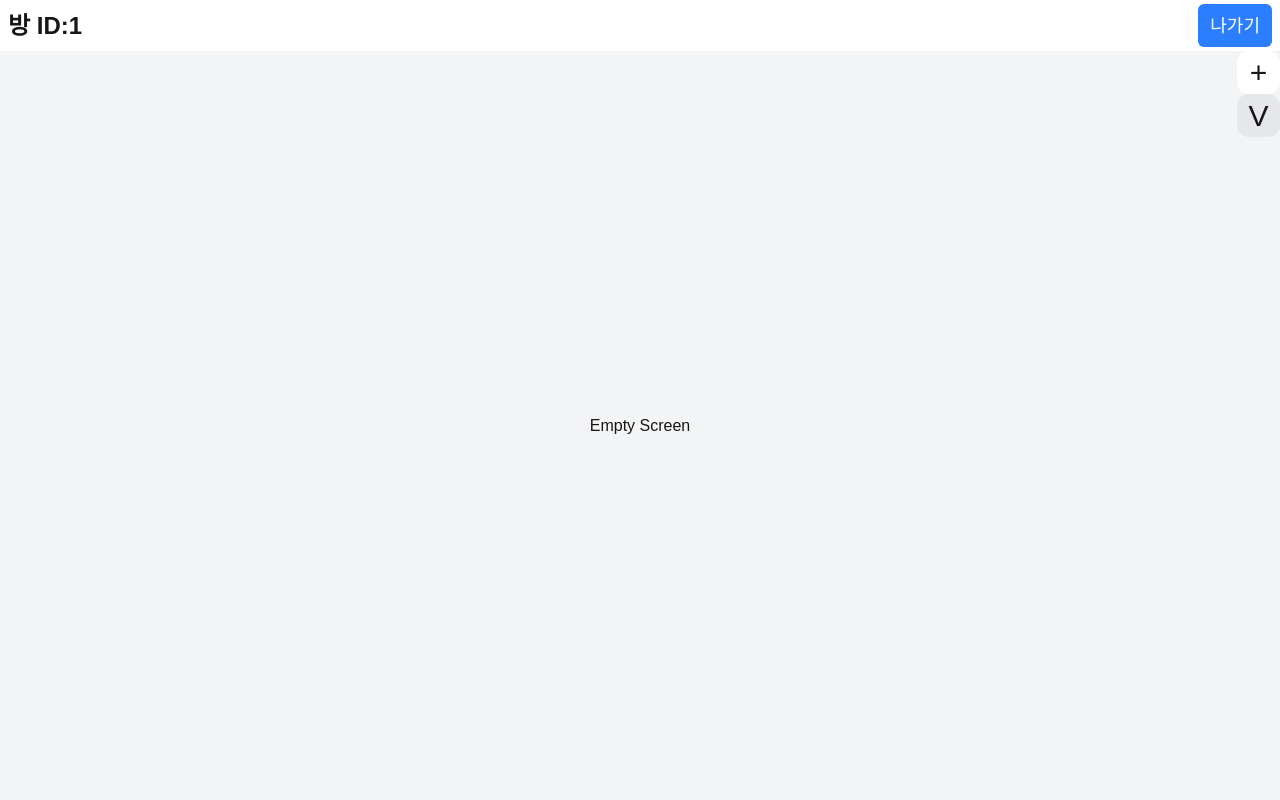
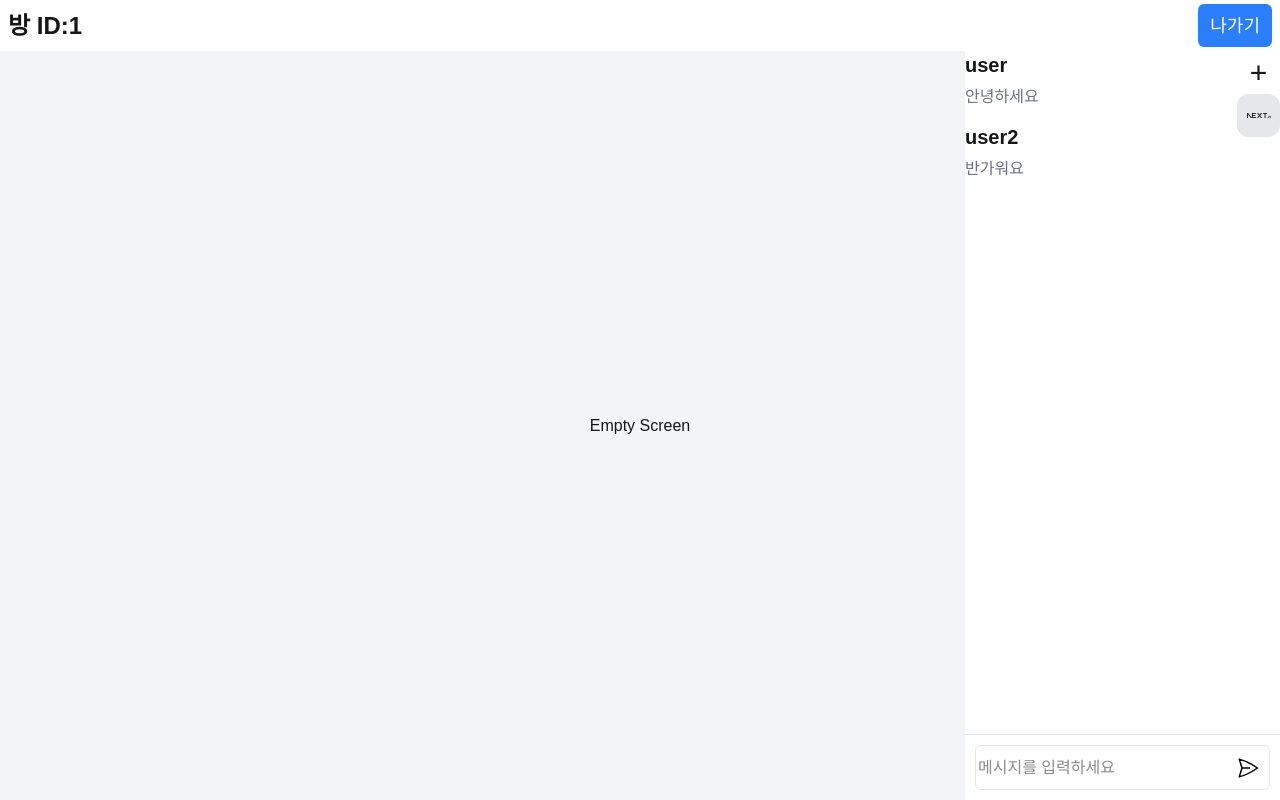
Before and after one commit to mastajeje/collab-view, a Next.js app in the folder apps/client/: page /room/1 in a window 1280 px wide. Built offline with nearby package versions, Linux system fonts and the light colour scheme; no server answers.

Commit message:
wip chatting

```diff
--- a/apps/client/app/room/containers/ViewerContainer.tsx
+++ b/apps/client/app/room/containers/ViewerContainer.tsx
@@ -6,6 +6,7 @@ import { useEffect, useState } from "react";
 import { sendImage } from "@/sockets/events/image";
 import { useSocketStore } from "@/stores/socketStore";
 import { joinRoom } from "@/sockets/events/room";
+import { ChatWindow } from "@/components/organisms/ChatWindow";
 
 export default function CollaborationContainer({
   roomId,
@@ -25,11 +26,10 @@ export default function CollaborationContainer({
 
   useEffect(() => {
     if (isConnected && socket && username) {
+      joinRoom(socket, roomId, username);
       onEvents();
-      joinRoom(roomId, username);
       initImageListener((image) => {
         setMode("image");
-        console.log("image", image);
         setImageUrl(image);
       });
     }
@@ -61,6 +61,7 @@ export default function CollaborationContainer({
         onUpload={handleUpload}
       />
       <ViewerSwitcher mode={mode} imageUrl={imageUrl} />
+      <ChatWindow />
     </div>
   );
 }
--- a/apps/client/components/atoms/Button.tsx
+++ b/apps/client/components/atoms/Button.tsx
@@ -5,7 +5,7 @@ export default function Button({
 }: {
   text: string;
   onClick?: () => void;
-  size?: "auto" | "full";
+  size?: "sm" | "md" | "lg" | "auto" | "full";
 }) {
   return (
     <button
--- a/apps/client/components/atoms/IconButton.tsx
+++ b/apps/client/components/atoms/IconButton.tsx
@@ -1,16 +1,29 @@
+import Image from "next/image";
+
 export default function IconButton({
   icon,
   onClick,
+  size = "md",
+  backgroundColor = "bg-gray-200",
 }: {
   icon: string;
   onClick: () => void;
+  size?: "sm" | "md" | "lg";
+  backgroundColor?: string;
 }) {
+  const sizeClass = {
+    sm: "h-[30px] w-[30px]",
+    md: "h-[43px] w-[43px]",
+    lg: "h-[56px] w-[56px]",
+  };
+
   return (
     <button
       onClick={onClick}
-      className="flex h-[43px] w-[43px] cursor-pointer items-center justify-center rounded-xl bg-gray-200 p-2 text-3xl"
+      className={`flex cursor-pointer items-center justify-center rounded-xl ${backgroundColor} p-2 text-3xl ${sizeClass[size]}`}
     >
-      {icon}
+      <Image src={icon} alt="icon" width={24} height={24} />
+      {/* {icon} */}
     </button>
   );
 }
--- a/apps/client/components/atoms/Input.tsx
+++ b/apps/client/components/atoms/Input.tsx
@@ -1,11 +1,15 @@
-export default function Input({ placeholder }: { placeholder: string }) {
+export default function Input({
+  placeholder,
+  border = "border-1 border-gray-200 rounded-md",
+}: {
+  placeholder: string;
+  border?: string;
+}) {
   return (
-    <div>
-      <input
-        className="h-[43px] w-auto min-w-[250px] rounded-md border-1 border-gray-200 p-[2px]"
-        type="text"
-        placeholder={placeholder}
-      />
-    </div>
+    <input
+      className={`h-[43px] w-auto min-w-[250px] rounded-md border-1 border-gray-200 p-[2px] ${border}`}
+      type="text"
+      placeholder={placeholder}
+    />
   );
 }
--- /dev/null
+++ b/apps/client/components/atoms/MessageBox.tsx
@@ -0,0 +1,3 @@
+export const MessageBox = ({ message }: { message: string }) => {
+  return <p className="text-gray-500">{message}</p>;
+};
--- /dev/null
+++ b/apps/client/components/atoms/UsernameBar.tsx
@@ -0,0 +1,3 @@
+export const UsernameBar = ({ username }: { username: string }) => {
+  return <span className="text-xl font-bold">{username}</span>;
+};
--- /dev/null
+++ b/apps/client/components/molecules/ChatBox.tsx
@@ -0,0 +1,17 @@
+import { MessageBox } from "../atoms/MessageBox";
+import { UsernameBar } from "../atoms/UsernameBar";
+
+export const ChatBox = ({
+  username,
+  message,
+}: {
+  username: string;
+  message: string;
+}) => {
+  return (
+    <div className="flex flex-col gap-1.5">
+      <UsernameBar username={username} />
+      <MessageBox message={message} />
+    </div>
+  );
+};
--- /dev/null
+++ b/apps/client/components/molecules/ChatInput.tsx
@@ -0,0 +1,16 @@
+import IconButton from "../atoms/IconButton";
+import Input from "../atoms/Input";
+
+export const ChatInput = () => {
+  return (
+    <div className="m-2.5 flex rounded-md border-1 border-gray-200">
+      <Input placeholder="메시지를 입력하세요" border="border-none" />
+      <IconButton
+        icon={"/send.svg"}
+        size="md"
+        onClick={() => {}}
+        backgroundColor=""
+      />
+    </div>
+  );
+};
--- a/apps/client/components/molecules/ViewModeButtons.tsx
+++ b/apps/client/components/molecules/ViewModeButtons.tsx
@@ -15,7 +15,7 @@ export default function ViewModeButtons({ onModeChange, onUpload }: Props) {
     >
       {/* <IconButton icon="I" onClick={() => onModeChange("image")} /> */}
       <UploadButton onUpload={onUpload} />
-      <IconButton icon="V" onClick={() => onModeChange("video")} />
+      <IconButton icon="/next.svg" onClick={() => onModeChange("video")} />
     </div>
   );
 }
--- /dev/null
+++ b/apps/client/components/organisms/ChatWindow.tsx
@@ -0,0 +1,41 @@
+import { useChatStore } from "@/stores/chatStore";
+import { ChatInput } from "../molecules/ChatInput";
+import { ChatBox } from "../molecules/ChatBox";
+
+const messages = [
+  {
+    id: 1,
+    content: "안녕하세요",
+    sender: "user",
+  },
+  {
+    id: 2,
+    content: "반가워요",
+    sender: "user2",
+  },
+];
+
+export const ChatWindow = () => {
+  //   const messages = useChatStore((state) => state.messages);
+
+  return (
+    <div
+      aria-label="chat-window"
+      className="absolute right-0 flex h-full flex-col justify-between bg-white"
+    >
+      <div className="flex flex-col gap-3.5">
+        {messages.map((message, index) => (
+          <ChatBox
+            key={index}
+            username={message.sender}
+            message={message.content}
+          />
+        ))}
+      </div>
+
+      <div className="border-t-1 border-gray-200">
+        <ChatInput />
+      </div>
+    </div>
+  );
+};
--- /dev/null
+++ b/apps/client/stores/chatStore.ts
@@ -0,0 +1,19 @@
+import { create } from "zustand";
+
+type Message = {
+  sender: string;
+  content: string;
+};
+
+type ChatStore = {
+  messages: Message[];
+  addMessage: (msg: Message) => void;
+};
+
+export const useChatStore = create<ChatStore>((set) => ({
+  messages: [],
+  addMessage: (msg) =>
+    set((state) => ({
+      messages: [...state.messages, msg],
+    })),
+}));
```
Also changed, not shown: apps/client/public/send.svg (added).
